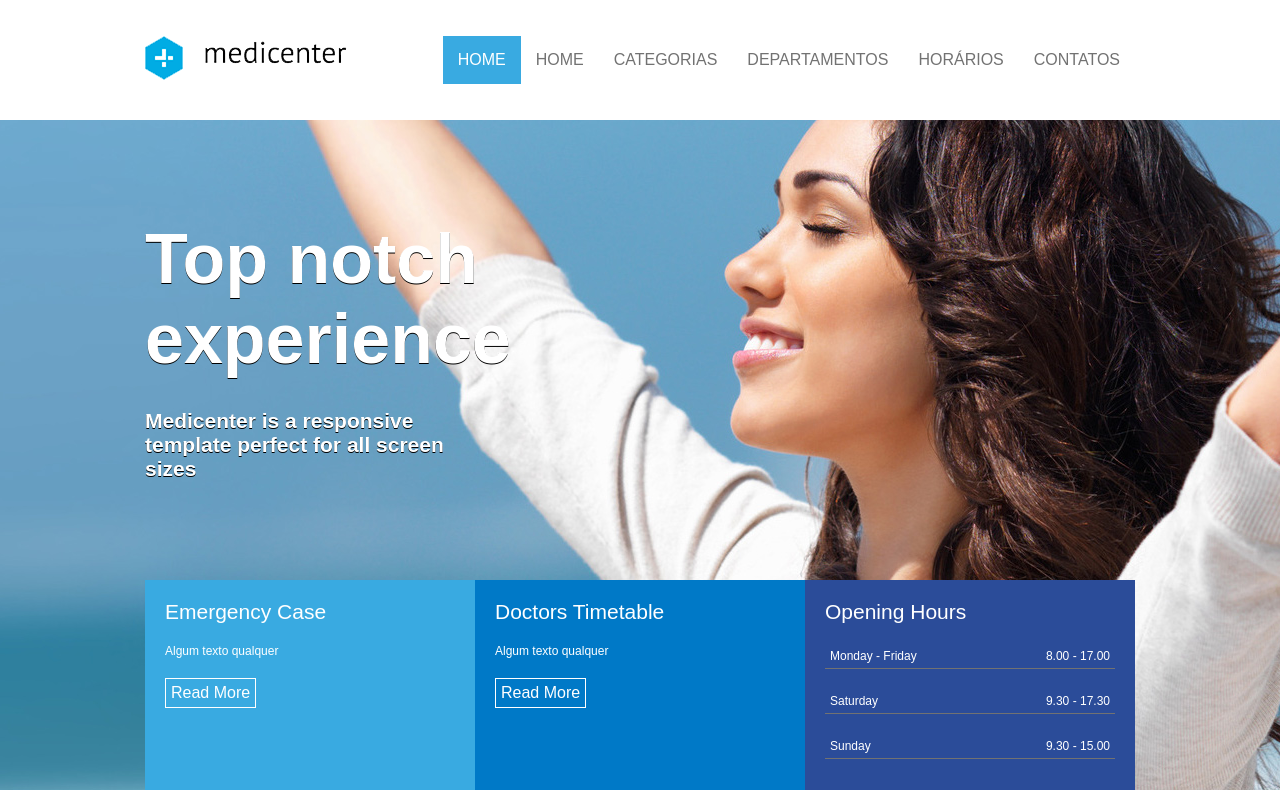
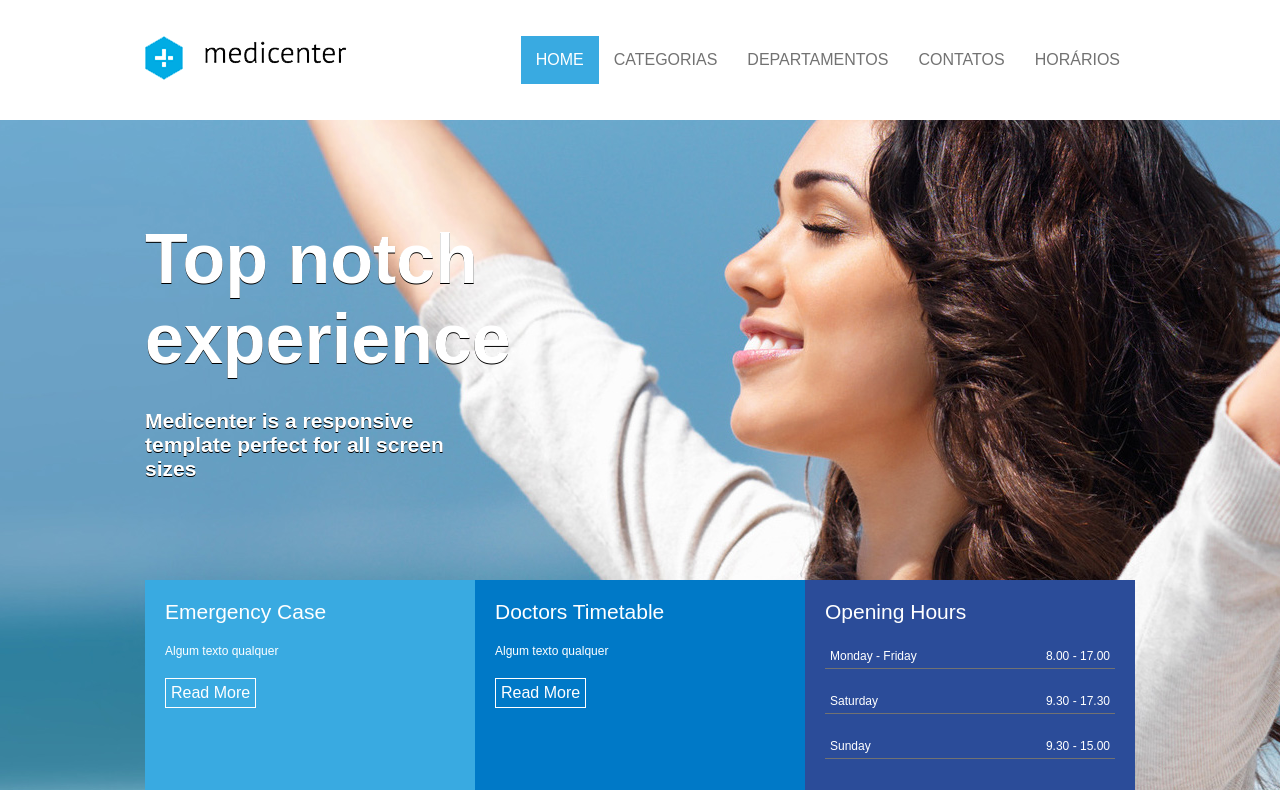
Before and after one commit to kaua00112/kaua00112.github.io-estudo, a plain HTML site: page index.html in a window 1280 px wide. Shown: the top 800 px of the page. Drawn offline with Linux system fonts and the light colour scheme.

Commit message:
atualizar

```diff
--- a/index.html
+++ b/index.html
@@ -36,11 +36,10 @@
                     </div>
                     <ul>
                        <li class="active"><a href="">HOME</a></li>
-                       <li><a href="">HOME</a></li>
                        <li><a href="">CATEGORIAS</a></li>
                        <li><a href="">DEPARTAMENTOS</a></li>
+                       <li><a href="">CONTATOS</a></li>
                        <li><a href="">HORÁRIOS</a></li>
-                       <li><a href="">CONTATOS</a></li>
                     </ul>
                 </nav>
             </div>
```
